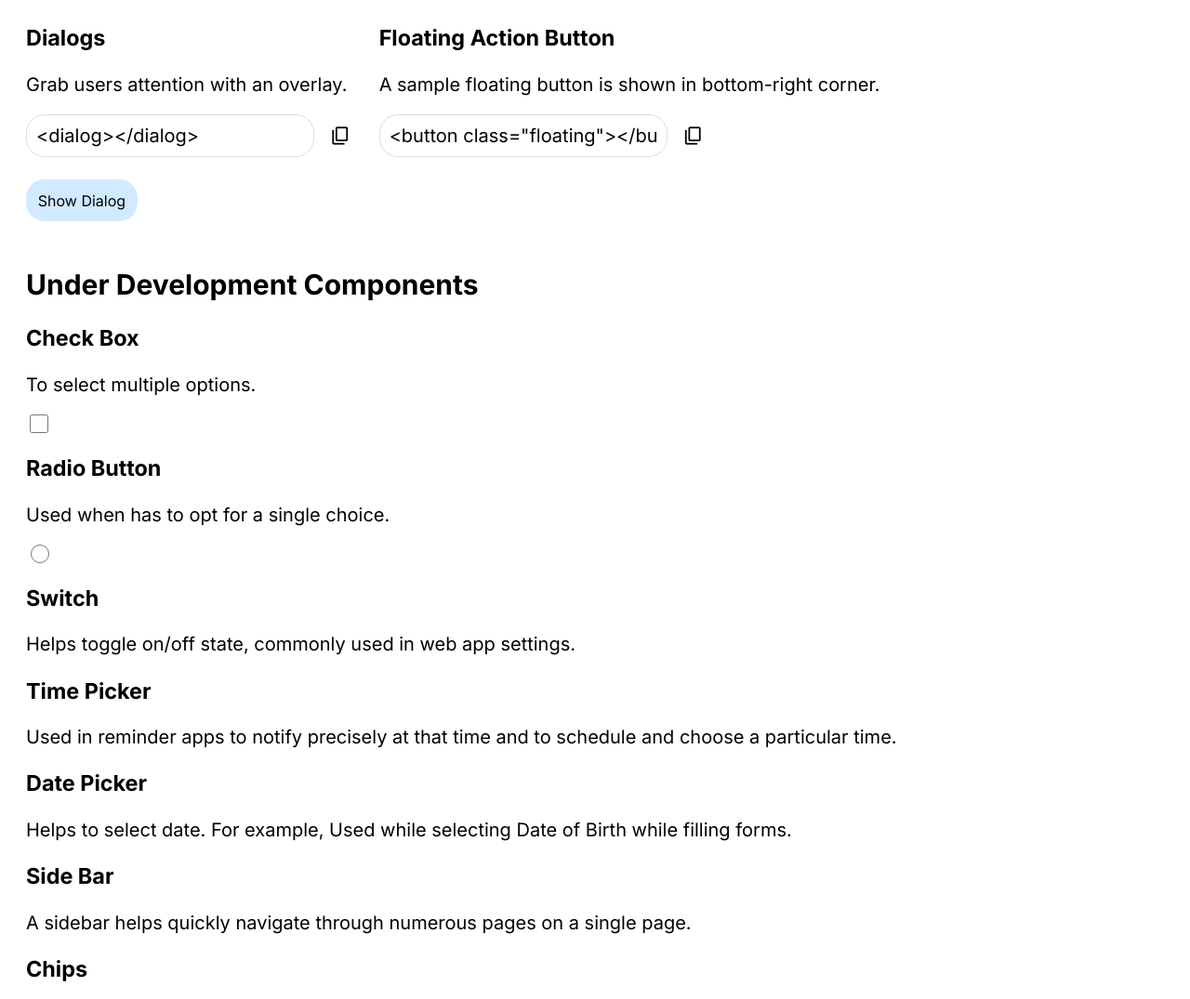
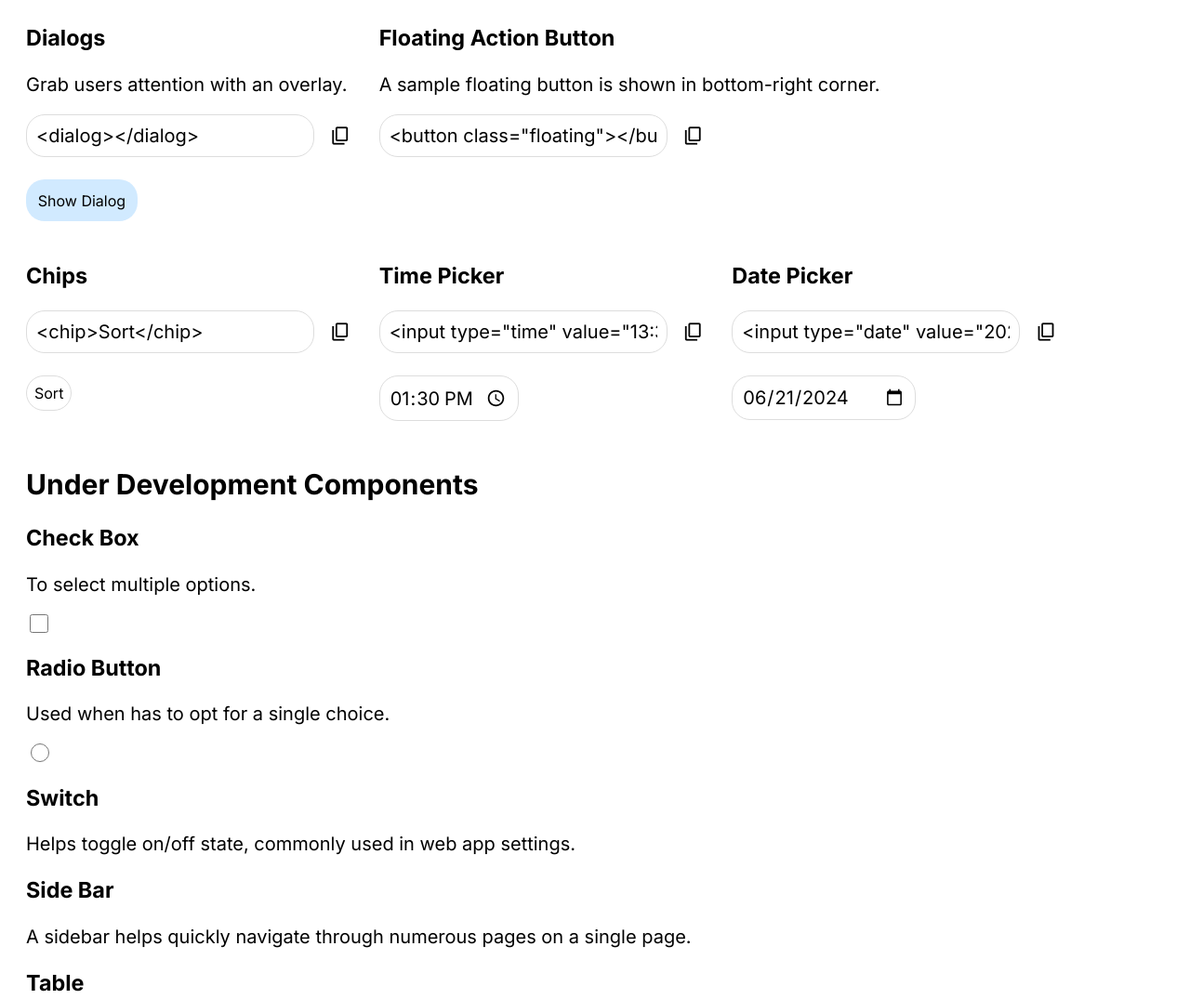
Before and after one commit to ParitoshKumarTripathi/BoltCSS, a plain HTML site: page index.html in a window 1280 px wide. Shown: the part 1909-2984 px from the top of the page at 93% size. Drawn offline with nearby package versions, Linux system fonts and the light colour scheme.

Commit message:
Add Chips, Time Picker, Date Picker

```diff
--- a/index.html
+++ b/index.html
@@ -146,6 +146,29 @@
           <button class="floating medium">Floating Button</button>
         </div>
 
+        <div>
+          <h3>Chips</h3>
+          <input type="text" value='<chip>Sort</chip>'>
+          <icon-button><span class="material-symbols-outlined">content_copy</span></icon-button><br><br>
+          <chip>Sort</chip>
+        </div>
+
+        <div>
+          <h3>Time Picker</h3>
+          <input type="text" value='<input type="time" value="13:30">'>
+          <icon-button><span class="material-symbols-outlined">content_copy</span></icon-button><br><br>
+          <p style="display: none;">Used in reminder apps to notify precisely at that time and to schedule and choose a particular time.</p>
+          <input type="time" value="13:30">
+        </div>
+
+        <div>
+          <h3>Date Picker</h3>
+          <input type="text" value='<input type="date" value="2024-06-21">'>
+          <icon-button><span class="material-symbols-outlined">content_copy</span></icon-button><br><br>
+          <p style="display: none;">Helps to select date. For example, Used while selecting Date of Birth while filling forms.</p>
+          <input type="date" value="2024-06-21">
+        </div>
+
       </section>
       <section>
         <h1>Under Development Components</h1>
@@ -161,17 +184,9 @@
         <h3>Switch</h3>
         <p>Helps toggle on/off state, commonly used in web app settings.</p>
 
-        <h3>Time Picker</h3>
-        <p>Used in reminder apps to notify precisely at that time and to schedule and choose a particular time.</p>
-
-        <h3>Date Picker</h3>
-        <p>Helps to select date. For example, Used while selecting Date of Birth while filling forms.</p>
-
         <h3>Side Bar</h3>
         <p>A sidebar helps quickly navigate through numerous pages on a single page.</p>
 
-        <h3>Chips</h3>
-        <chip></chip>
         <h3>Table</h3>
       </section>
       <section id="customise">
--- a/styles.css
+++ b/styles.css
@@ -147,7 +147,7 @@ progress::-moz-progress-bar {
     background-color: var(--mainColor);
 }
 
-input[type="text"] {
+input[type="text"], input[type="time"], input[type="date"] {
     border: 1px var(--selectbgcolor) solid;
     font-family: var(--font);
     font-size: var(--baseTextSize);
@@ -155,7 +155,7 @@ input[type="text"] {
     padding: 0.5rem;
 }
 
-input[type="text"]:focus {
+input[type="text"]:focus, input[type="time"]:focus, input[type="date"]:focus {
     border: 2px var(--mainColor) solid;
 }
 
@@ -236,6 +236,24 @@ dialog {
   box-shadow: rgba(149, 157, 165, 0.2) 0px 0.5rem 1.5rem;
 }
 
+chip {
+  display: block;
+  border: 1px solid var(--selectbgcolor);
+  border-radius: var(--cornerRadius);
+  padding: 0.5em;
+  width: max-content;
+  font-size: var(--mediumTextSize);
+}
+
+chip:hover {
+    cursor: pointer;
+    background-color: var(--menuBgColor);
+}
+
+chip:active {
+    background-color: var(--selectbgcolor);
+}
+
 footer {
     border-top: dotted;
     text-align: center;
```
